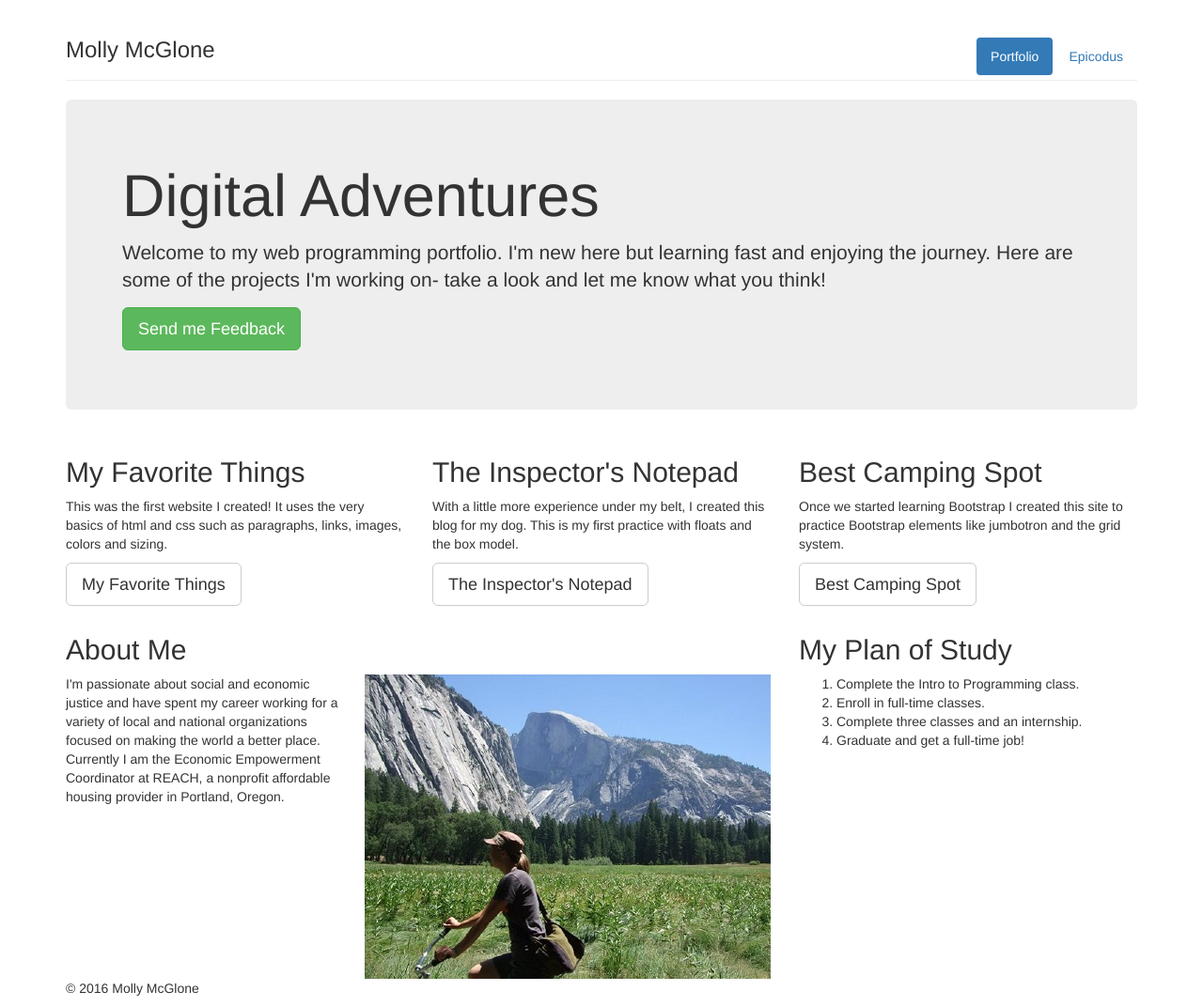
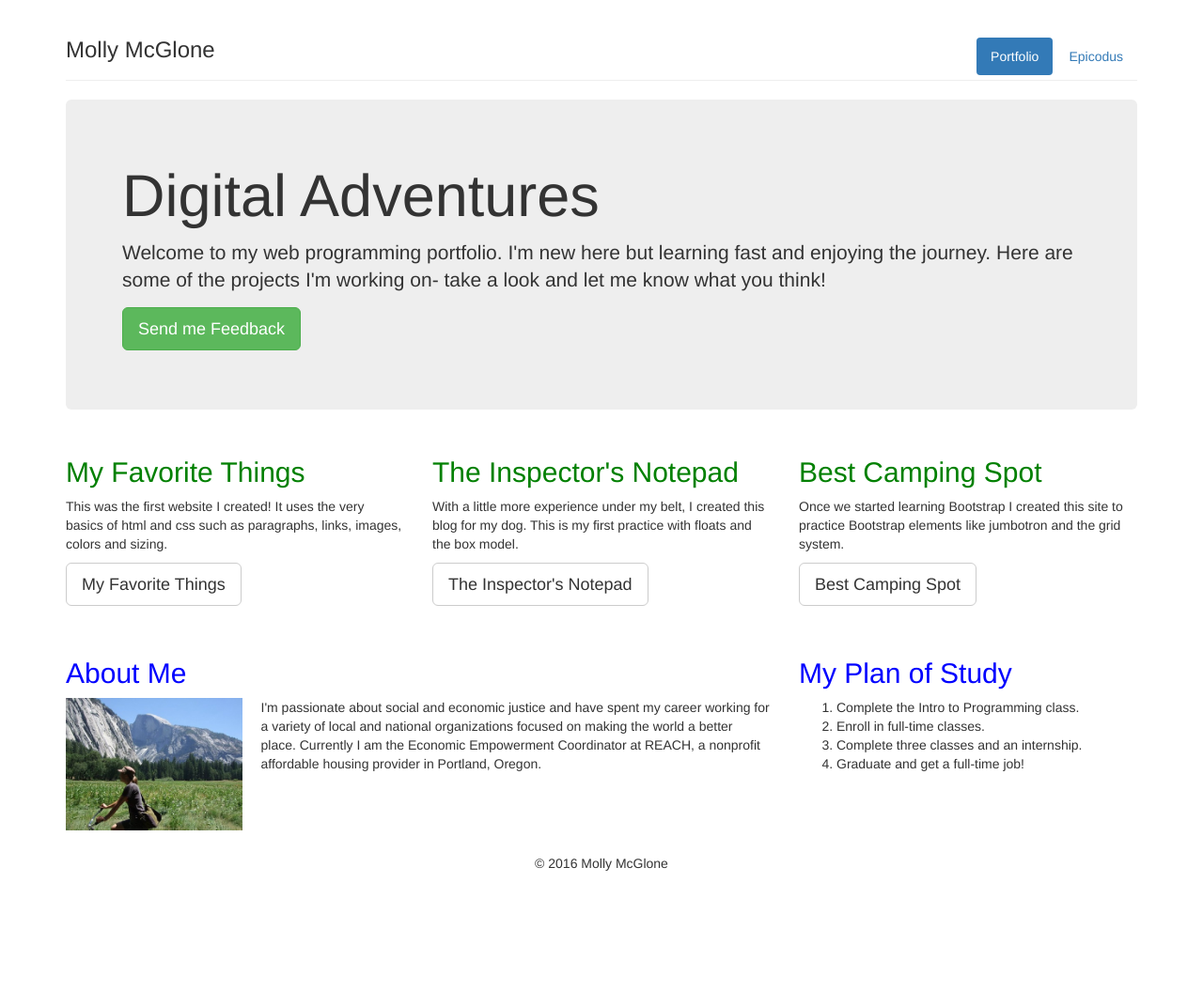
Before and after one commit to mollykmcglone/mollykmcglone, a plain HTML site: page index.html in a window 1280 px wide. Shown: the whole page at 94% size. After the commit the page ends 939 px from the top, so only its background shows below. Drawn offline with Linux system fonts and the light colour scheme; files that its build step writes are made by us from their sources.

Commit message:
add customized stylesheet

```diff
--- a/css/styles.css
+++ b/css/styles.css
@@ -1,6 +1,7 @@
 img {
-  float: right;
-  margin-left: 20px;
+  float: left;
+  max-width: 25%;
+  margin-right: 20px;
 }
 
 @media (max-width: 992px){
@@ -9,7 +10,18 @@ img {
   }
 }
 
-.col-md-4 {
-   background-color: #adc2eb;
-   color: white;
+.row {
+  margin-bottom: 25px;
 }
+
+.Projects h2 {
+  Color: green;
+}
+
+.About h2 {
+  Color: blue;
+}
+
+.footer {
+  text-align: center;
+}
```
